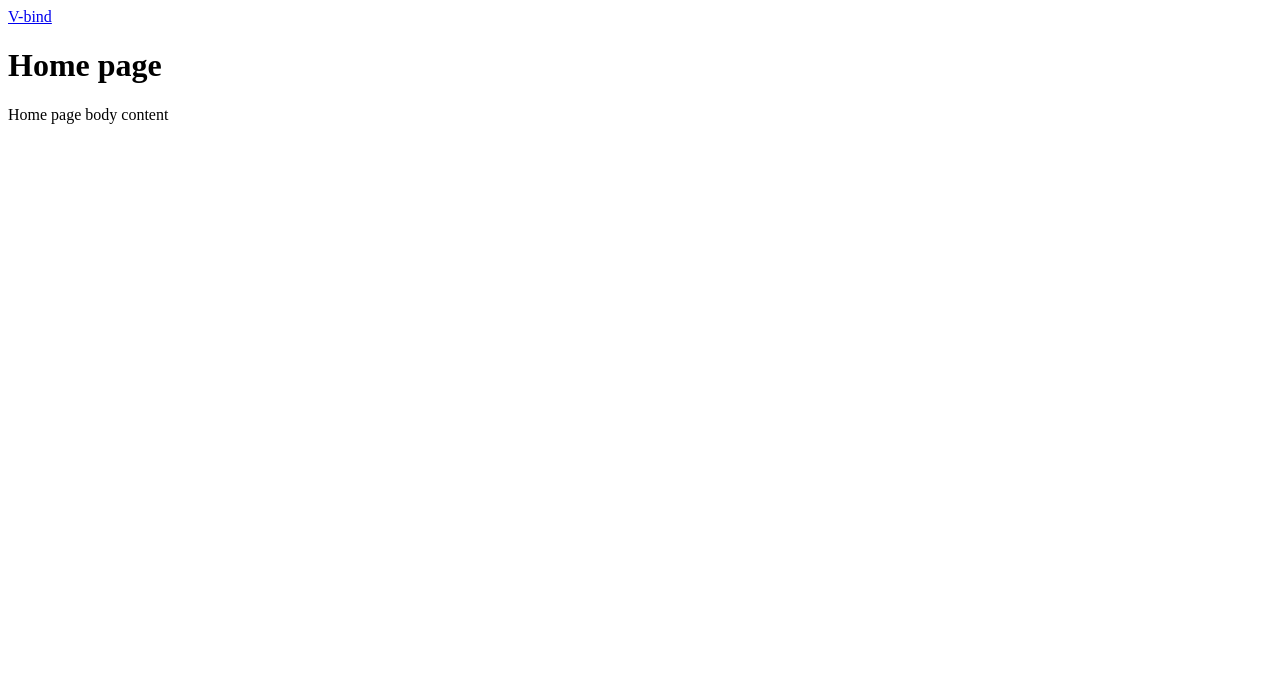
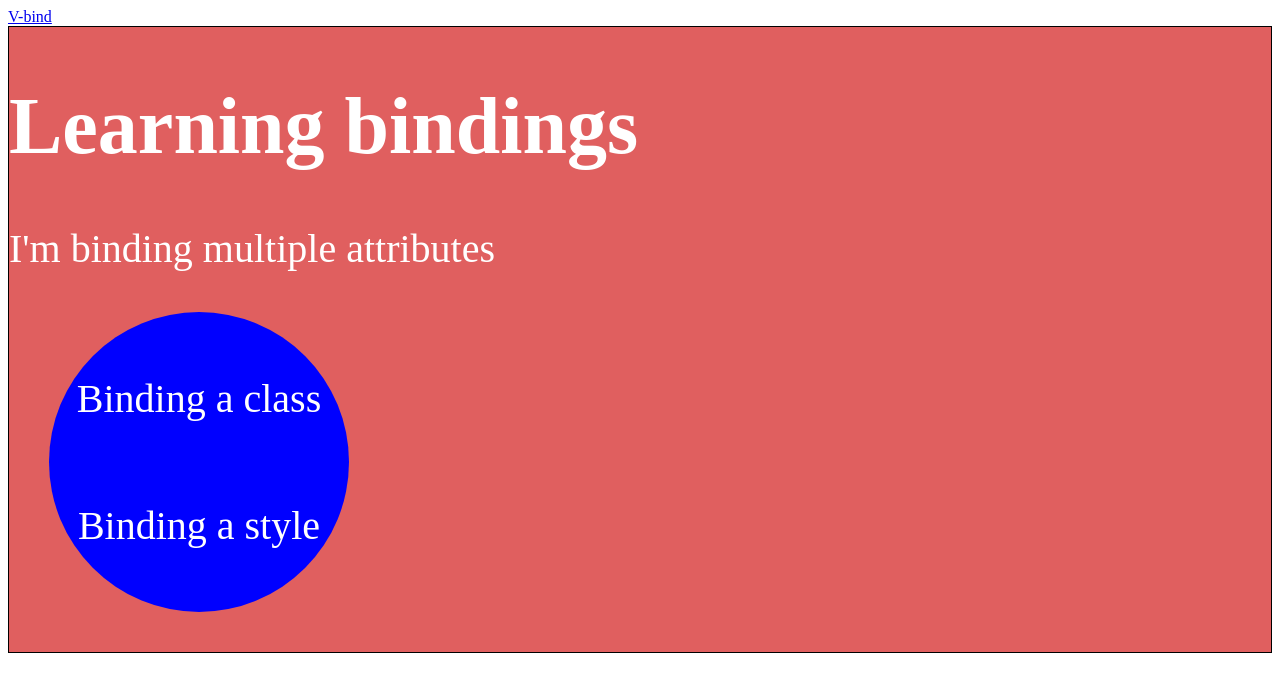
Before and after one commit to nikola-matkovic/VUE_learning, a Vue app in the folder learning-from-docs/: page /VBind in a window 1280 px wide. Shown: the top 692 px of the page. Built offline with nearby package versions, Linux system fonts and the light colour scheme.

Commit message:
bindings

```diff
--- a/learning-from-docs/src/views/vBindView.vue
+++ b/learning-from-docs/src/views/vBindView.vue
@@ -1,6 +1,51 @@
 <template>
-    <main>
-        <h1>Home page</h1>
-        <p>Home page body content</p>
+    <main v-bind="objectOfBindings">
+        <h1>Learning bindings</h1>
+        <p>I'm binding multiple attributes</p>
+        <div :="objectOfBindings2">
+            <p>Binding a class</p>
+            <p>Binding a style</p>
+        </div>
     </main>
 </template>
+
+<script setup>
+const objectOfBindings = {
+    id: "bindingPage",
+    class: "h1",
+    style: {
+        border: "1px solid black",
+    },
+};
+
+const objectOfBindings2 = {
+    id: "div",
+    class: "div",
+};
+</script>
+
+<style scoped>
+#bindingPage {
+    background: rgb(224, 95, 95);
+    color: white;
+}
+.h1 {
+    font-size: 40px;
+}
+
+.div {
+    background: blue;
+    width: 300px;
+    height: 300px;
+    display: flex;
+    justify-content: center;
+    align-items: center;
+    text-align: center;
+    flex-direction: column;
+}
+
+#div {
+    border-radius: 50%;
+    margin: 40px;
+}
+</style>
```
